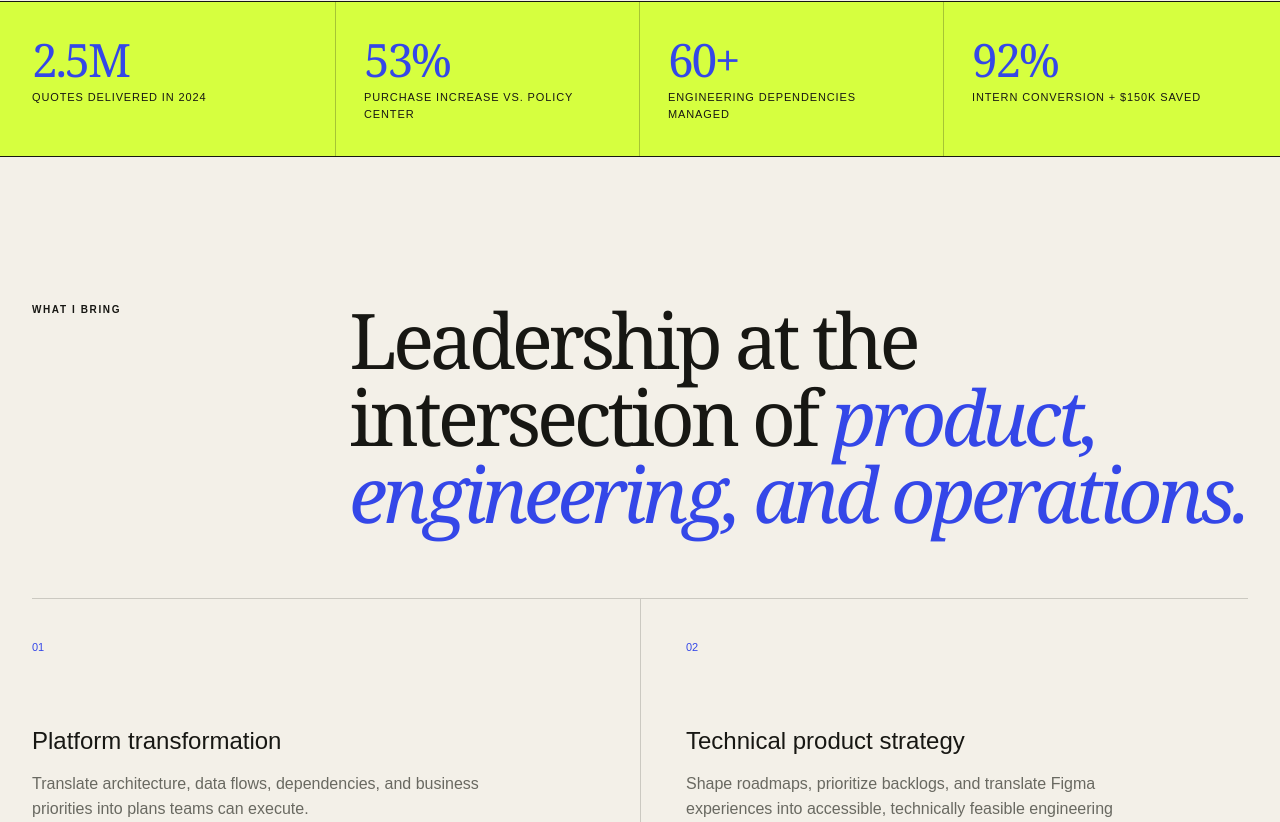
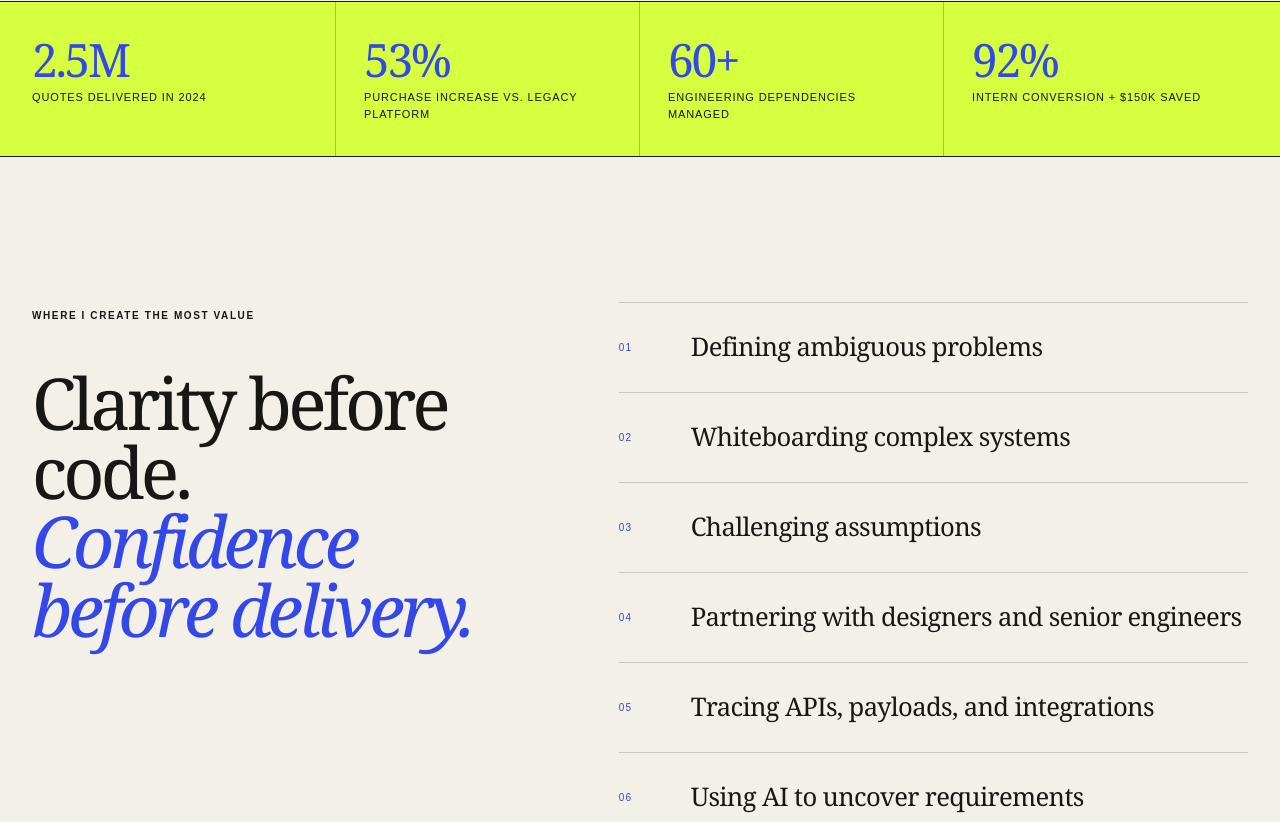
Before and after one commit to ammorgan/portfolio, a Next.js app: page / in a window 1280 px wide. Shown: the part 938-1760 px from the top of the page. Built offline with nearby package versions, Linux system fonts and the light colour scheme.

Commit message:
Update resume and value proposition

```diff
--- a/app/globals.css
+++ b/app/globals.css
@@ -49,6 +49,13 @@ em { color:var(--blue); font-weight:400; }
 .metric:first-child { padding-left:0; }.metric:last-child { border-right:0; }
 .metric strong { font:400 46px/1 Georgia,serif; letter-spacing:-.05em; color:var(--blue); }
 .metric span { font-size:11px; text-transform:uppercase; letter-spacing:.08em; }
+.valueSection { padding:145px 0 35px; display:grid; grid-template-columns:minmax(300px,.85fr) 1.15fr; gap:10%; align-items:start; }
+.valueHeading { position:sticky; top:48px; }
+.valueHeading h2 { font-size:clamp(48px,5.6vw,76px); line-height:.96; margin:42px 0 0; }
+.valueList { border-top:1px solid var(--line); }
+.valueList>div { display:grid; grid-template-columns:52px 1fr; gap:20px; align-items:center; min-height:90px; border-bottom:1px solid var(--line); }
+.valueList span { color:var(--blue); font-size:10px; letter-spacing:.12em; }
+.valueList p { margin:0; font:400 clamp(19px,2vw,27px)/1.2 Georgia,serif; letter-spacing:-.025em; }
 .proofSection { padding:145px 0; }
 .sectionIntro { display:grid; grid-template-columns:220px 1fr; gap:8%; align-items:start; padding-bottom:65px; border-bottom:1px solid var(--line); }
 .sectionIntro h2 { font-size:clamp(46px,6vw,78px); line-height:1; max-width:900px; margin:0; }
@@ -108,6 +115,7 @@ blockquote { font-size:clamp(60px,7.5vw,104px); line-height:.92; text-align:cent
   .shell{width:calc(100% - 36px)}.nav{height:76px;align-items:center;padding:0}.mobileMenuButton{display:flex}.navLinks{display:none;position:absolute;top:68px;left:0;right:0;max-width:none;padding:18px;background:var(--paper);border:1px solid var(--line);box-shadow:0 18px 45px rgba(0,0,0,.16);flex-direction:column;align-items:stretch;gap:0}.navLinks.isOpen{display:flex}.navLinks>a:not(.navCta){display:flex;padding:18px 4px;border-bottom:1px solid var(--line);font:400 28px/1 Georgia,serif}.navLinks>a:not(.navCta):after{display:none}.navLinks .themeToggle{margin-bottom:12px;align-self:flex-start}.themeLabel{display:inline}.navCta{margin-top:16px;padding:16px 18px;justify-content:space-between}
   .recruiterHero{padding:70px 0 85px}.heroGrid{grid-template-columns:1fr;gap:70px}.heroGrid h1{font-size:17.5vw}.heroSummary{font-size:16px}.heroActions{align-items:flex-start;flex-direction:column}.heroPortrait{width:85%;margin-left:auto}
   .metricGrid{grid-template-columns:repeat(2,1fr)}.metric{border-bottom:1px solid rgba(23,23,19,.25);padding:24px 15px}.metric:first-child{padding-left:15px}.metric strong{font-size:36px}
+  .valueSection{padding:100px 0 10px;grid-template-columns:1fr;gap:55px}.valueHeading{position:static}.valueList>div{grid-template-columns:42px 1fr;min-height:78px}.valueList p{font-size:21px}
   .proofSection{padding:100px 0}.sectionIntro{grid-template-columns:1fr;gap:35px}.proofGrid{grid-template-columns:1fr}.proofGrid article,.proofGrid article:nth-child(even){border-left:0;padding:30px 0;min-height:235px}.proofGrid h3{margin-top:48px}
   .featuredWork,.skillsSection{padding:95px 0}.featuredGrid{grid-template-columns:1fr}.featureDetails{padding-top:45px}.quoteSection{padding:100px 0}
   .pageHero{padding:70px 0 95px}.pageHero h1{font-size:17vw}.pageHero>p{margin-left:0}.role{grid-template-columns:1fr;gap:20px;padding:48px 0}.role h2{font-size:30px}.community{grid-template-columns:1fr;gap:50px}.community h2{font-size:52px}
--- a/app/page.tsx
+++ b/app/page.tsx
@@ -2,9 +2,19 @@ import { SiteFooter, SiteNav } from "./site-nav";
 
 const metrics = [
   ["2.5M", "Quotes delivered in 2024"],
-  ["53%", "Purchase increase vs. Policy Center"],
+  ["53%", "Purchase increase vs. legacy platform"],
   ["60+", "Engineering dependencies managed"],
   ["92%", "Intern conversion + $150K saved"],
+];
+
+const valueDrivers = [
+  "Defining ambiguous problems",
+  "Whiteboarding complex systems",
+  "Challenging assumptions",
+  "Partnering with designers and senior engineers",
+  "Tracing APIs, payloads, and integrations",
+  "Using AI to uncover requirements",
+  "Identifying risks before delivery",
 ];
 
 export default function Home() {
@@ -32,6 +42,16 @@ export default function Home() {
       <section className="impactStrip">
         <div className="shell metricGrid">
           {metrics.map(([value, label]) => <div className="metric" key={value}><strong>{value}</strong><span>{label}</span></div>)}
+        </div>
+      </section>
+
+      <section className="valueSection shell">
+        <div className="valueHeading">
+          <span className="kicker">Where I create the most value</span>
+          <h2>Clarity before code.<br /><em>Confidence before delivery.</em></h2>
+        </div>
+        <div className="valueList">
+          {valueDrivers.map((driver, index) => <div key={driver}><span>0{index + 1}</span><p>{driver}</p></div>)}
         </div>
       </section>
 
```
Also changed, not shown: 1 other file (tests, documents, lock files or other folders).
